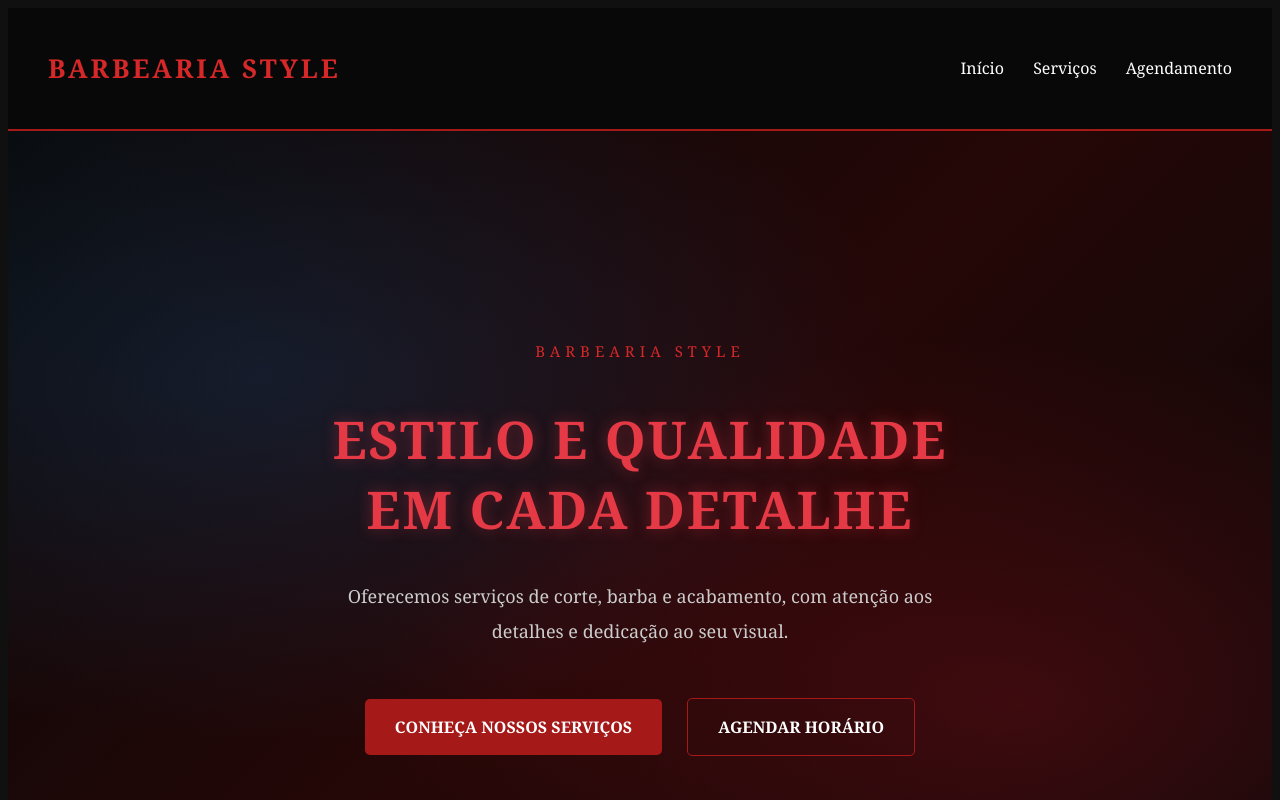
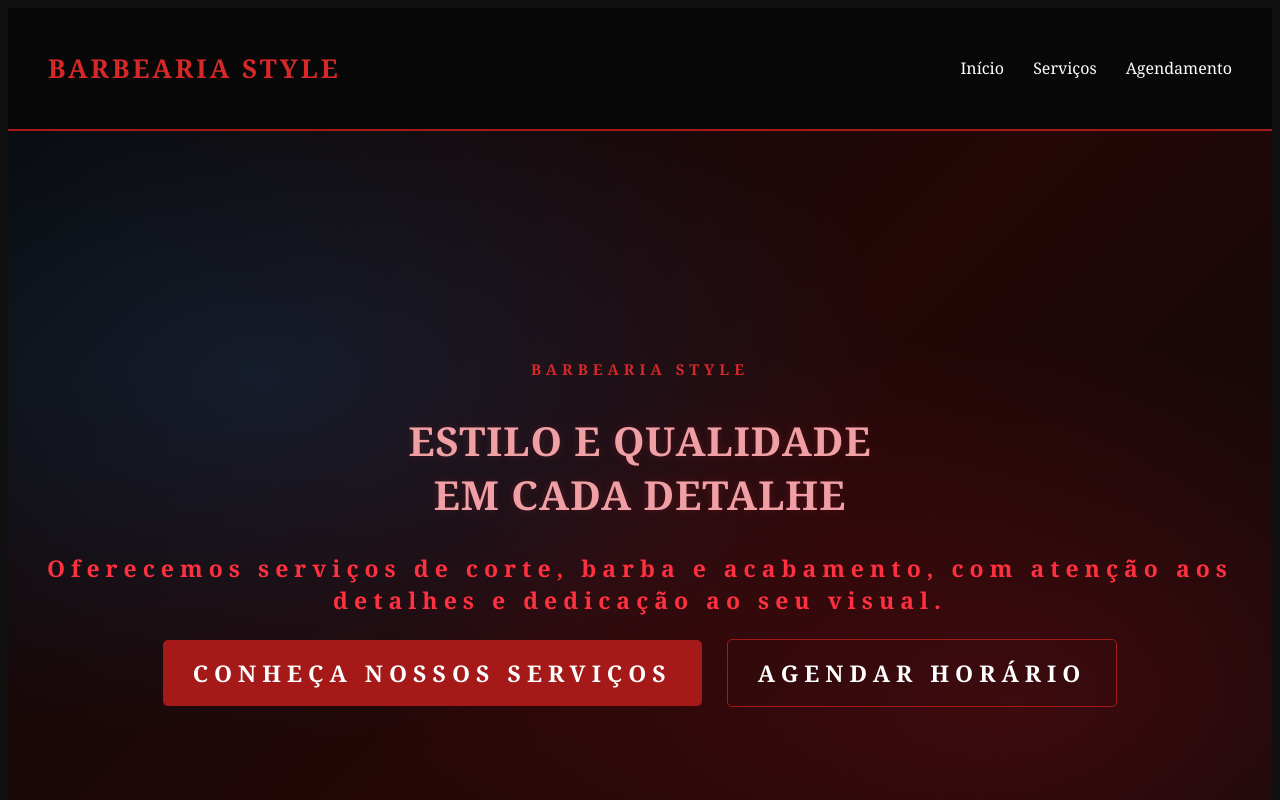
Before and after one commit to bruhqxx/barbearia-style, a plain HTML site: page index.html in a window 1280 px wide. Shown: the top 800 px of the page. Drawn offline with Linux system fonts and the light colour scheme.

Commit message:
Update style.css

```diff
--- a/style.css
+++ b/style.css
@@ -60,9 +60,11 @@ main h2 {
 }
 
 .conteudo-inicial {
-    width: 100%;
-    max-width: 900px;
-    margin: auto;
+    color: #ff303f;
+    font-size: 23px;
+    font-weight: bold;
+    letter-spacing: 6px;
+    margin-bottom: 30px;
 }
 
 .conteudo-inicial .subtitulo {
@@ -73,10 +75,13 @@ main h2 {
 }
 
 .conteudo-inicial h2 {
-    font-size: clamp(34px, 5vw, 52px);
+    font-size: clamp(28px, 4vw, 40px);
     line-height: 1.35;
-    letter-spacing: 2px;
-    margin-bottom: 35px;
+    letter-spacing: 1px;
+    margin-bottom: 30px;
+    color: #f0a0a5;
+    text-shadow: 0 0 8px rgba(230, 57, 70, .2);
+}
 }
 
 .conteudo-inicial .descricao-inicial {
@@ -179,15 +184,14 @@ main h2 {
     margin-top: 20px;
 }
 
-.agua {
+ {
     border-color: #168bd2;
 }
-
-.chamas {
+{
     border-color: #d62828;
 }
 
-.trovao {
+{
     border-color: #d6b82b;
 }
 
@@ -300,7 +304,7 @@ main h2 {
     }
 
     .conteudo-inicial h2 {
-        font-size: 32px;
+    font-size: 27px;
     }
 
     .conteudo-inicial .descricao-inicial {
```
